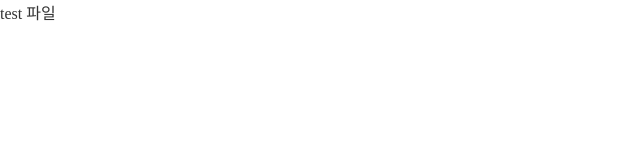
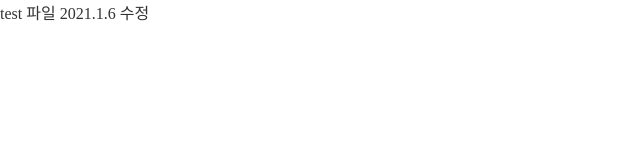
Before and after one commit to yl1017-yang/web-fullmenu, a plain HTML site: page test.htm in a window 1280 px wide. Shown: the full height of the page, 0-640 px from the left. Drawn offline with Linux system fonts and the light colour scheme.

Commit message:
20210106

```diff
--- a/test.htm
+++ b/test.htm
@@ -13,7 +13,7 @@
 
 
 
-test 파일
+test 파일 2021.1.6 수정
 
 </body>
 </html>
```
Also changed, not shown: index.htm (+1 -1 lines).
